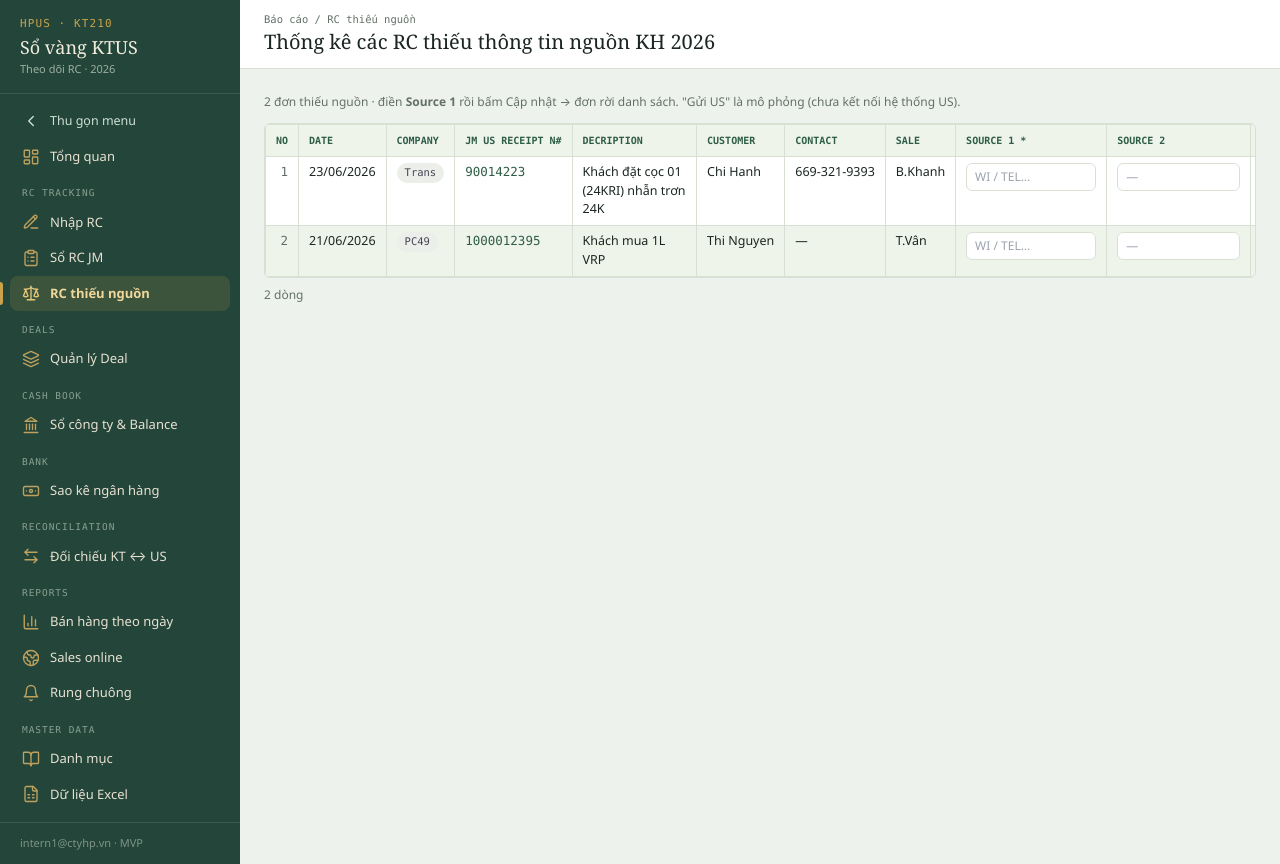
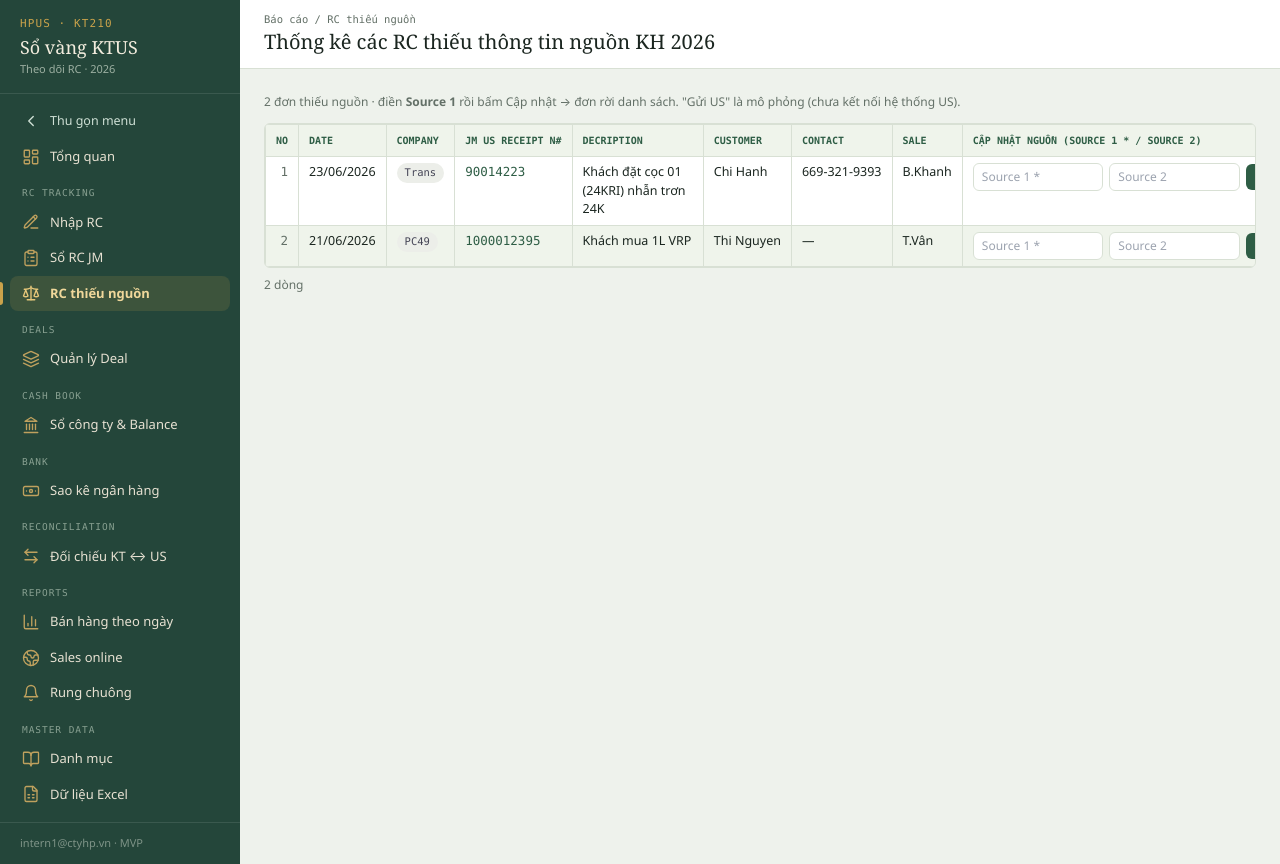
Before and after one commit to quocviet-IT/ktus, a Next.js app: page /missing-source in a window 1280 px wide. Built offline with nearby package versions, Linux system fonts and the light colour scheme.

Commit message:
fix(missing-source): put Source inputs inside the form (server action did not collect form-attribute inputs) so update works

```diff
--- a/src/app/missing-source/page.tsx
+++ b/src/app/missing-source/page.tsx
@@ -42,14 +42,12 @@ export default async function MissingSource({ searchParams }: { searchParams: {
                 <th className={th}>CUSTOMER</th>
                 <th className={th}>CONTACT</th>
                 <th className={th}>SALE</th>
-                <th className={th}>SOURCE 1 *</th>
-                <th className={th}>SOURCE 2</th>
-                <th className={`${th} text-center`}>THAO TÁC</th>
+                <th className={th}>CẬP NHẬT NGUỒN (Source 1 * / Source 2)</th>
+                <th className={`${th} text-center`}>GỬI US</th>
               </tr></thead>
               <tbody>
                 {rows.map((t, i) => {
                   const sent = (t.note || "").includes("Đã gửi US");
-                  const fid = `src-${t.id}`;
                   return (
                     <tr key={t.id} className="even:bg-band hover:bg-accentSoft">
                       <td className={td + " text-right font-mono text-muted"}>{start + i + 1}</td>
@@ -60,26 +58,23 @@ export default async function MissingSource({ searchParams }: { searchParams: {
                       <td className={td + " whitespace-nowrap"}>{t.khach}</td>
                       <td className={td + " whitespace-nowrap"}>{t.contact || "—"}</td>
                       <td className={td + " whitespace-nowrap"}>{t.sale1 || "—"}</td>
-                      <td className={td + " min-w-[130px]"}>
-                        <input form={fid} name="source1" list="dl-src-miss" defaultValue={t.source1 || ""} placeholder="WI / TEL…" autoComplete="off" aria-label="Source 1" className={inp} />
-                      </td>
-                      <td className={td + " min-w-[120px]"}>
-                        <input form={fid} name="source2" list="dl-src-miss" defaultValue={t.source2 || ""} placeholder="—" autoComplete="off" aria-label="Source 2" className={inp} />
-                      </td>
-                      <td className={td + " whitespace-nowrap"}>
-                        {/* form rỗng mang action; input/button các cột khác tham chiếu qua thuộc tính form */}
-                        <form id={fid} action={resolveSourceDetail.bind(null, t.id)} />
-                        <div className="flex items-center gap-1.5">
-                          <button form={fid} type="submit" className="inline-flex items-center gap-1 bg-brand text-white rounded-md px-2.5 py-1 text-[12px] hover:bg-accent">
+                      <td className={td}>
+                        {/* Input nằm TRONG form để server action gom được */}
+                        <form action={resolveSourceDetail.bind(null, t.id)} className="flex items-center gap-1.5">
+                          <input name="source1" list="dl-src-miss" defaultValue={t.source1 || ""} placeholder="Source 1 *" autoComplete="off" aria-label="Source 1" className={inp + " min-w-[110px]"} />
+                          <input name="source2" list="dl-src-miss" defaultValue={t.source2 || ""} placeholder="Source 2" autoComplete="off" aria-label="Source 2" className={inp + " min-w-[100px]"} />
+                          <button type="submit" className="inline-flex items-center gap-1 bg-brand text-white rounded-md px-2.5 py-1 text-[12px] hover:bg-accent whitespace-nowrap">
                             <Check className="h-3.5 w-3.5" aria-hidden="true" /> Cập nhật
                           </button>
+                        </form>
+                      </td>
+                      <td className={td + " text-center whitespace-nowrap"}>
                         <form action={sendToUS.bind(null, t.id)}>
                           <button type="submit" title="Mô phỏng — chưa kết nối hệ thống US thật"
                             className={`inline-flex items-center gap-1 rounded-md border px-2.5 py-1 text-[12px] ${sent ? "border-[#caa24b] text-[#8a6512] bg-[#FBEFD6]" : "border-line hover:border-accent"}`}>
                             <Send className="h-3.5 w-3.5" aria-hidden="true" /> {sent ? "Đã gửi" : "Gửi US"}
                           </button>
                         </form>
-                        </div>
                       </td>
                     </tr>
                   );
```
Lines whose indentation alone changed are shown as unchanged.
